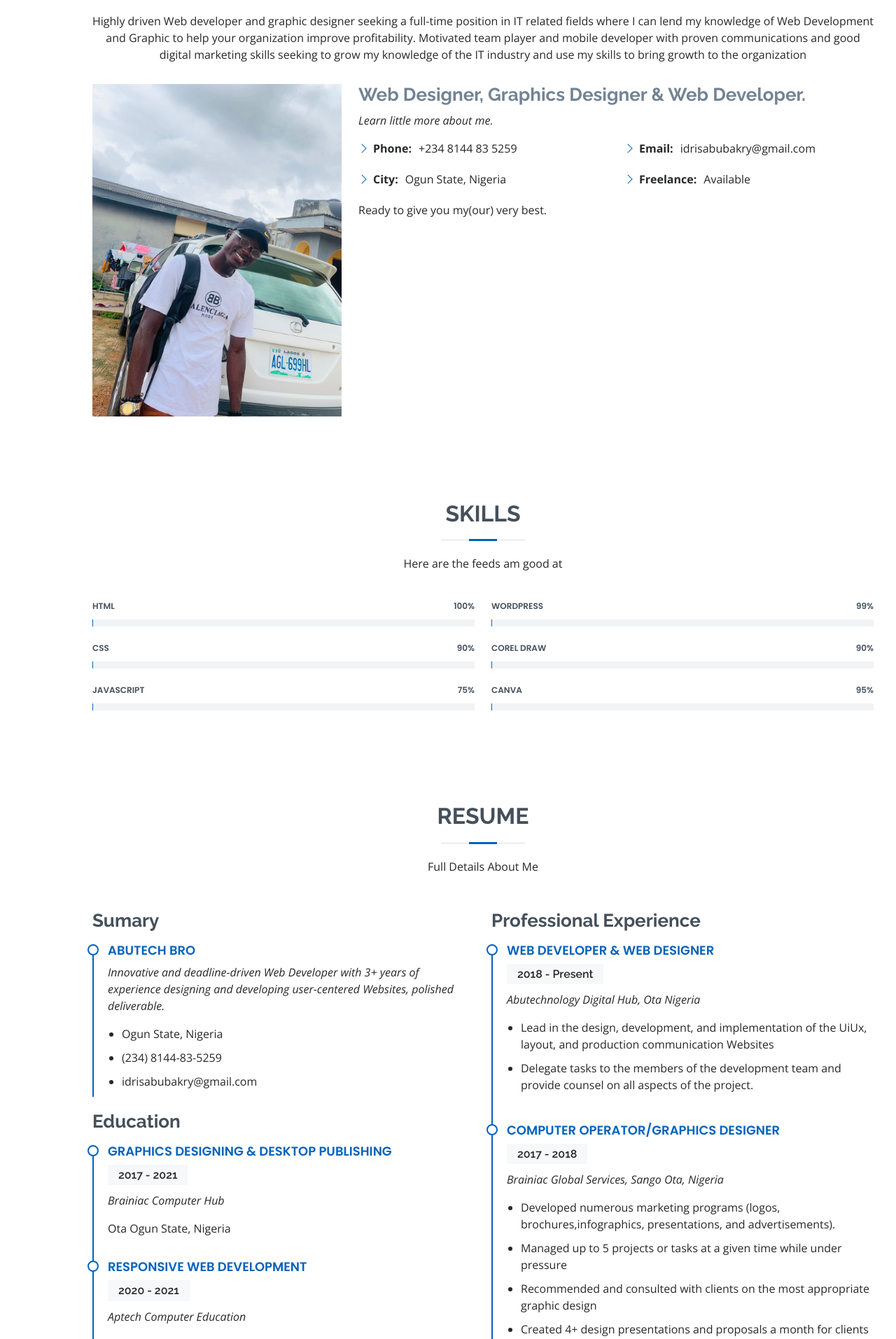
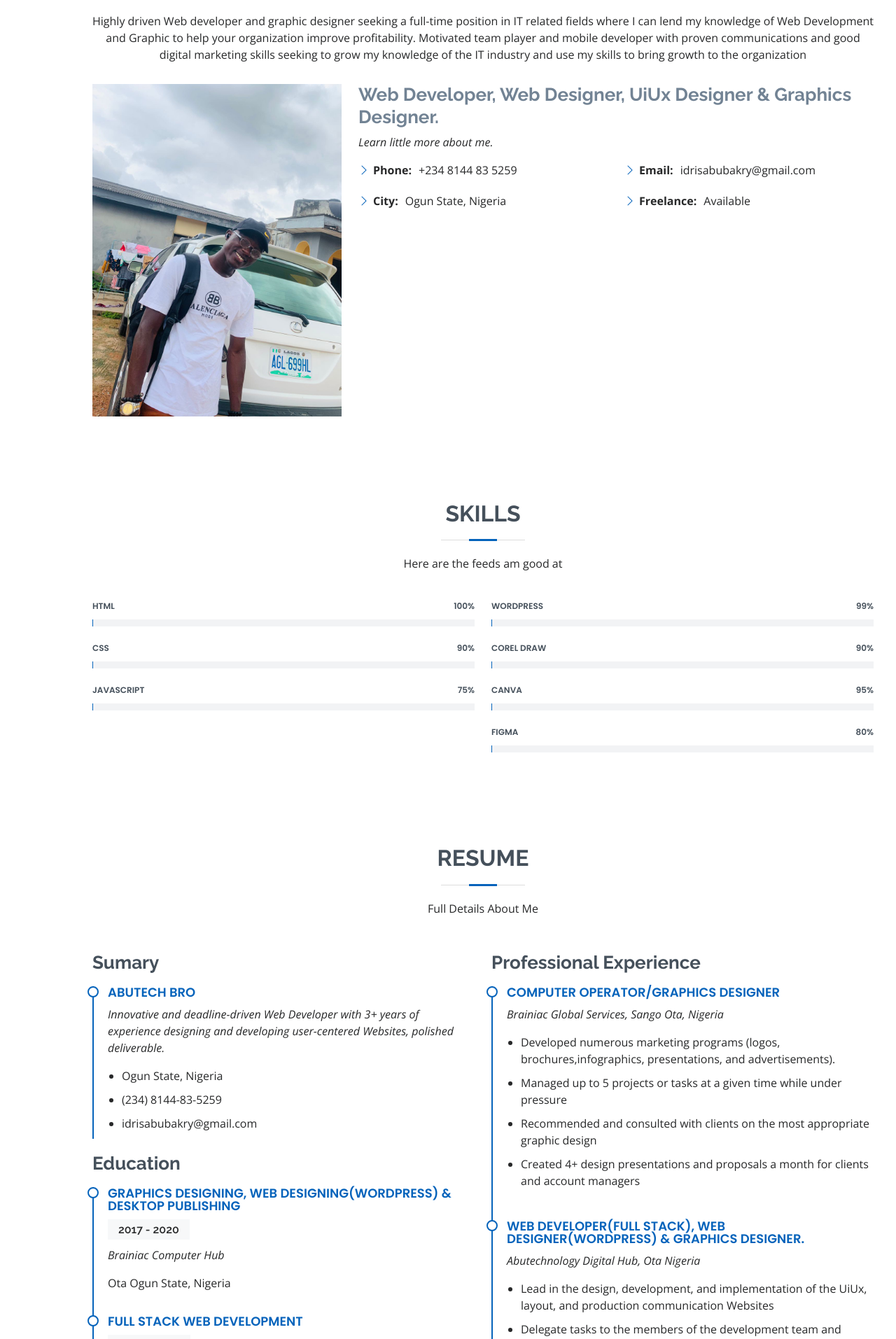
Before and after one commit to Abutechbro/myresume-react-app, a React (Create React App) app: page / in a window 1280 px wide. Shown: the part 920-2833 px from the top of the page at 70% size. Built offline with nearby package versions, Linux system fonts and the light colour scheme.

Commit message:
heeep commit

```diff
--- a/src/Pages/Home.js
+++ b/src/Pages/Home.js
@@ -37,7 +37,7 @@ class home extends Component {
             <img src="assets/img/profile-img.jpeg" class="img-fluid" alt=""/>
           </div>
           <div class="col-lg-8 pt-4 pt-lg-0 content">
-            <h3>Web Designer, Graphics Designer &amp; Web Developer.</h3>
+            <h3>Web Developer, Web Designer, UiUx Designer &amp; Graphics Designer.</h3>
             <p class="fst-italic">
               Learn little more about me.
             </p>
@@ -55,9 +55,6 @@ class home extends Component {
                 </ul>
               </div>
             </div>
-            <p>
-              Ready to give you my(our) very best.
-            </p>
           </div>
         </div>
 
@@ -177,6 +174,13 @@ class home extends Component {
               </div>
             </div>
 
+            <div class="progress">
+              <span class="skill">Figma<i class="val">80%</i></span>
+              <div class="progress-bar-wrap">
+                <div class="progress-bar" role="progressbar" aria-valuenow="55" aria-valuemin="0" aria-valuemax="100"></div>
+              </div>
+            </div>
+
           </div>
 
         </div>
@@ -207,38 +211,38 @@ class home extends Component {
 
             <h3 class="resume-title">Education</h3>
             <div class="resume-item">
-              <h4>Graphics Designing &amp; Desktop Publishing</h4>
-              <h5>2017 - 2021</h5>
+              <h4>Graphics Designing, Web Designing(WordPress) &amp; Desktop Publishing</h4>
+              <h5>2017 - 2020</h5>
               <p><em>Brainiac Computer Hub</em></p>
               <p>Ota Ogun State, Nigeria</p>
             </div>
             <div class="resume-item">
-              <h4>Responsive Web Development</h4>
-              <h5>2020 - 2021</h5>
+              <h4>Full Stack Web Development</h4>
+              <h5>2020 - 2022</h5>
               <p><em>Aptech Computer Education</em></p>
               <p>Ota, Nigeria</p>
             </div>
           </div>
           <div class="col-lg-6">
             <h3 class="resume-title">Professional Experience</h3>
-            <div class="resume-item">
-              <h4>Web Developer &amp; Web Designer</h4>
-              <h5>2018 - Present</h5>
-              <p><em>Abutechnology Digital Hub, Ota Nigeria</em></p>
-              <ul>
-                <li>Lead in the design, development, and implementation of the UiUx, layout, and production communication Websites</li>
-                <li>Delegate tasks to the  members of the development team and provide counsel on all aspects of the project. </li>
-              </ul>
-            </div>
+
             <div class="resume-item">
               <h4>Computer Operator/Graphics Designer</h4>
-              <h5>2017 - 2018</h5>
               <p><em>Brainiac Global Services, Sango Ota, Nigeria</em></p>
               <ul>
                 <li>Developed numerous marketing programs (logos, brochures,infographics, presentations, and advertisements).</li>
                 <li>Managed up to 5 projects or tasks at a given time while under pressure</li>
                 <li>Recommended and consulted with clients on the most appropriate graphic design</li>
                 <li>Created 4+ design presentations and proposals a month for clients and account managers</li>
+              </ul>
+            </div>
+
+            <div class="resume-item">
+              <h4>Web Developer(Full Stack), Web Designer(WordPress) &amp; Graphics Designer.</h4>
+              <p><em>Abutechnology Digital Hub, Ota Nigeria</em></p>
+              <ul>
+                <li>Lead in the design, development, and implementation of the UiUx, layout, and production communication Websites</li>
+                <li>Delegate tasks to the  members of the development team and provide counsel on all aspects of the project. </li>
               </ul>
             </div>
           </div>
--- a/src/Pages/jpeg.js
+++ /dev/null
@@ -1 +0,0 @@
-gjhkjkljhgfcdsfdfd
```
Also changed, not shown: public/assets/img/profile-img.jpg.
